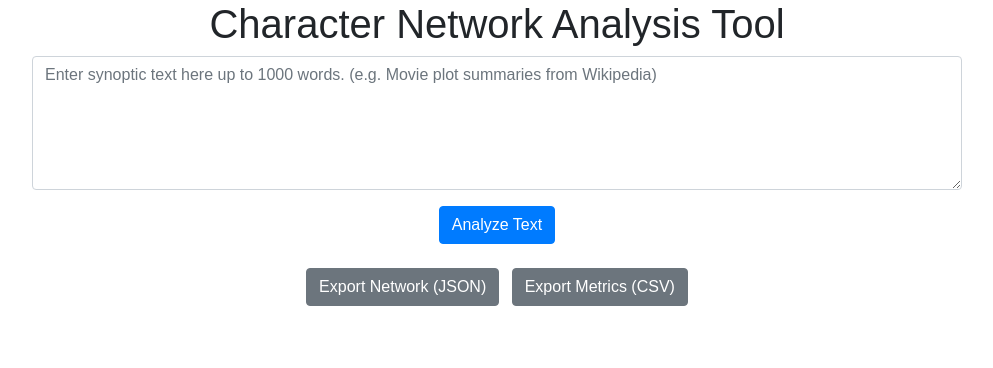
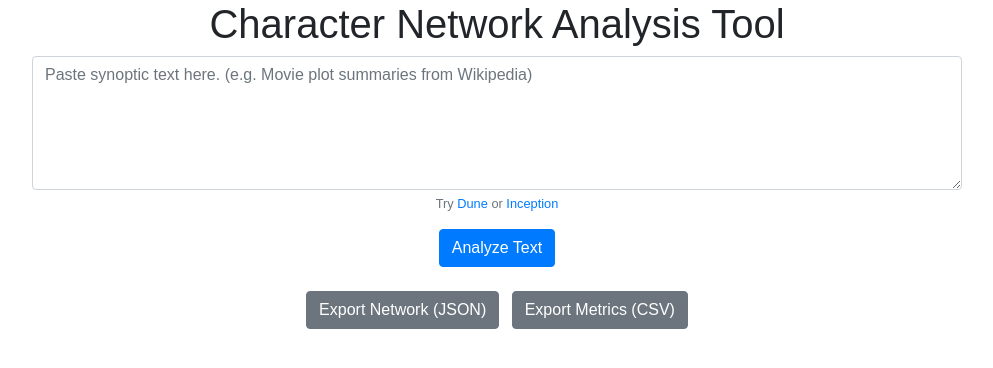
Before and after one commit to han-daniel/NarrativeNet, a Flask app: page / in a window 1280 px wide. Shown: the top 368 px of the page, without its empty margins (143-1136 px from the left). Run offline with Flask 2, Linux system fonts and the light colour scheme; some libraries are stand-ins or nearby versions.

Commit message:
Update index.html

```diff
--- a/templates/index.html
+++ b/templates/index.html
@@ -11,7 +11,10 @@
         <h1>Character Network Analysis Tool</h1>
         <form id="textForm">
             <div class="form-group">
-                <textarea id="textInput" class="form-control" rows="5" placeholder="Enter synoptic text here up to 1000 words. (e.g. Movie plot summaries from Wikipedia)"></textarea>
+                <textarea id="textInput" class="form-control" rows="5" placeholder="Paste synoptic text here. (e.g. Movie plot summaries from Wikipedia)"></textarea>
+                <small class="form-text text-muted">
+                    Try <a href="https://en.wikipedia.org/wiki/Dune_(2021_film)" target="_blank">Dune</a> or <a href="https://en.wikipedia.org/wiki/Inception" target="_blank">Inception</a>
+                </small>
             </div>
             <button type="submit" class="btn btn-primary">Analyze Text</button>
         </form>
```
